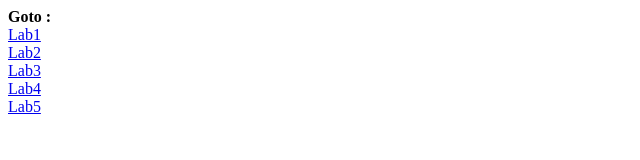
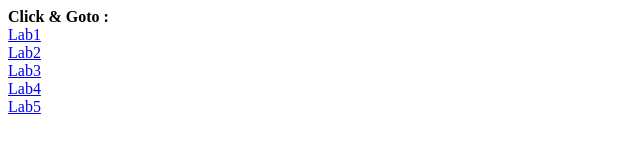
Before and after one commit to Diyakankar/wt.lab, a plain HTML site: page index.html in a window 1280 px wide. Shown: the full height of the page, 0-640 px from the left. Drawn offline with Linux system fonts and the light colour scheme.

Commit message:
Update index.html

```diff
--- a/index.html
+++ b/index.html
@@ -4,7 +4,7 @@
     </title>
   </head>
   <body>
-    <b>Goto : </b><br>
+    <b> Click & Goto : </b><br>
         <a href="lab 1.html">Lab1</a><br>
         <a href="lab 2.html">Lab2</a><br>
         <a href="lab 3.html">Lab3</a><br>
```
